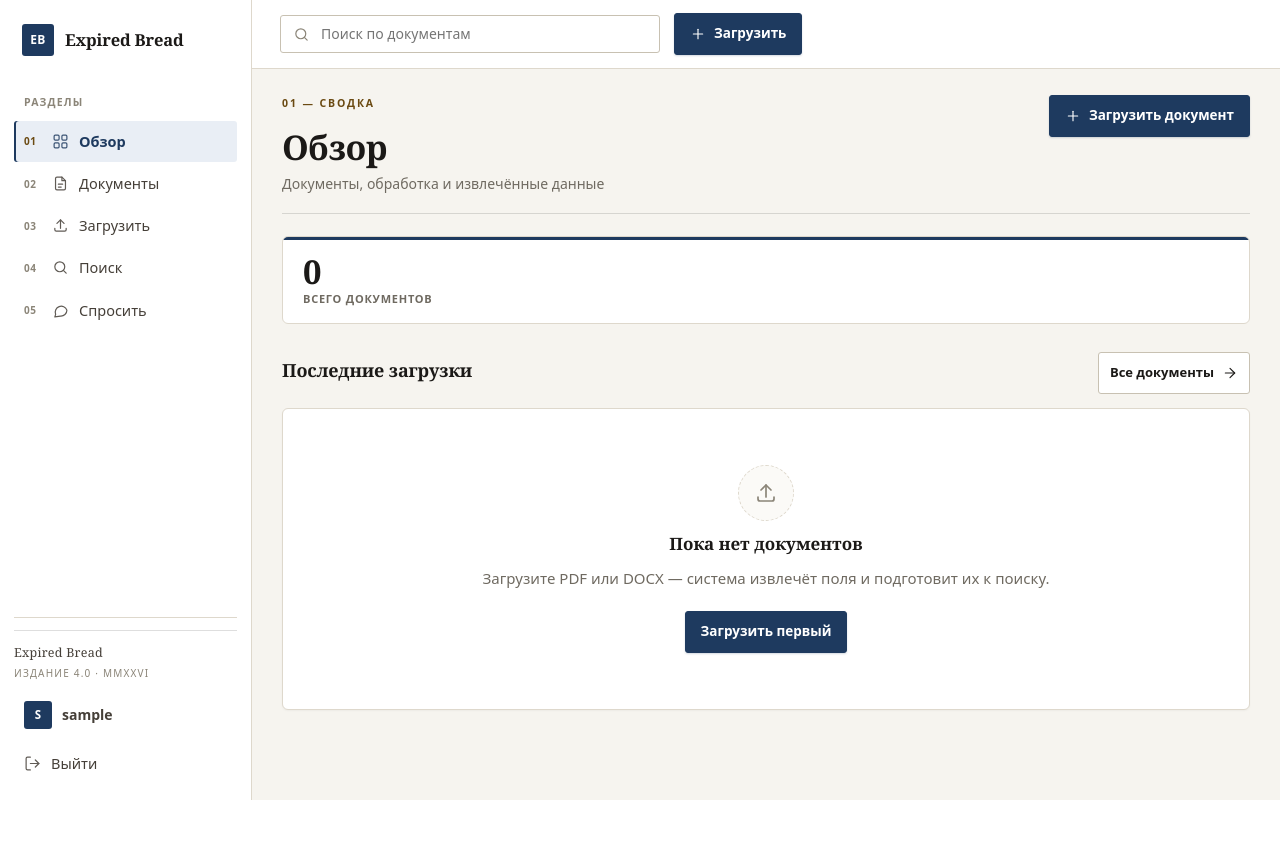
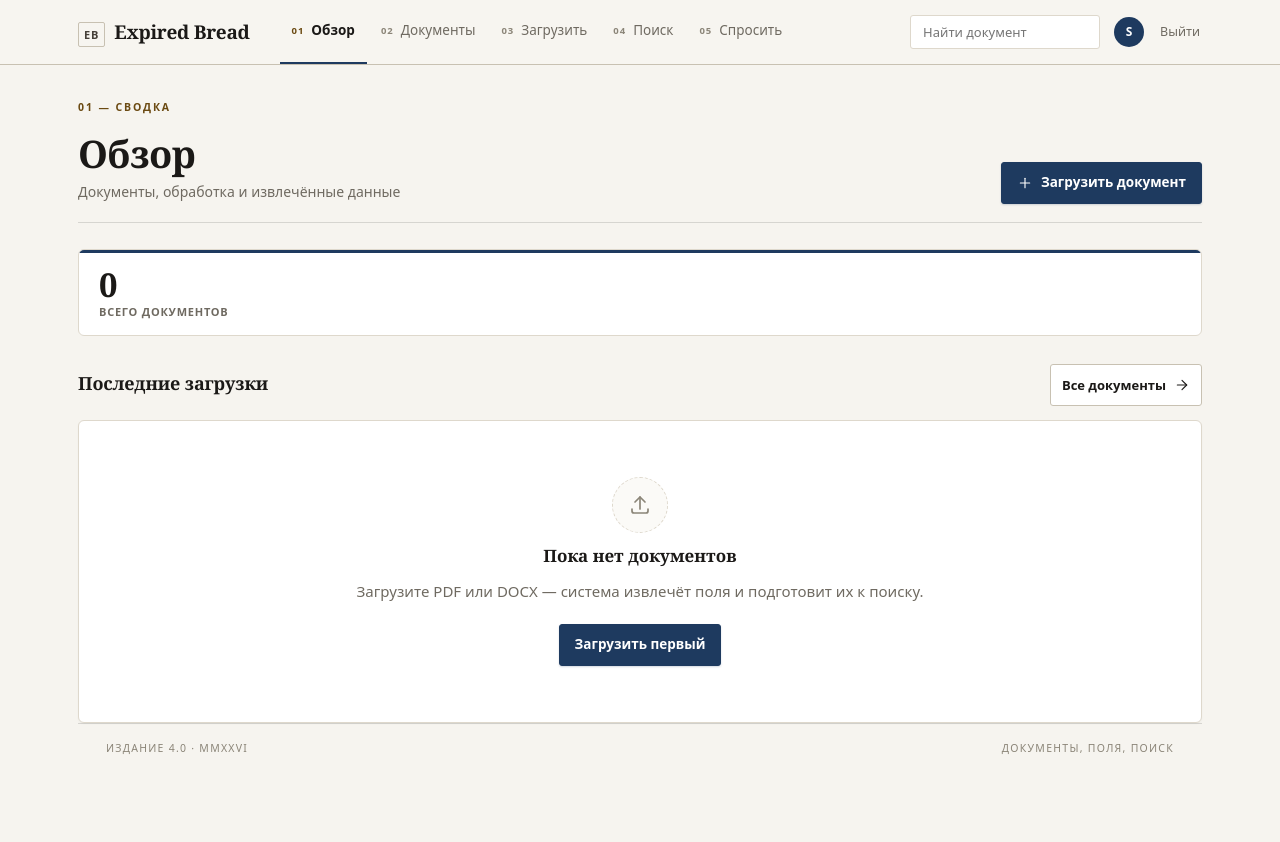
Before and after one commit to KOTorCAT/Expired-Bread, a Django app: page / in a window 1280 px wide. Before the commit the page ends 800 px from the top, so only its background shows below. Run offline with Django 5.2, Linux system fonts and the light colour scheme; the visitor is signed in with stand-in values (Sample User, id 1); data that the repository does not hold is empty.

Commit message:
Новый каркас: шапка-мачта с нумерованными вкладками вместо бокового меню

```diff
--- a/documents/static/documents/css/style.css
+++ b/documents/static/documents/css/style.css
@@ -1465,3 +1465,236 @@ th {
     line-height: 1.7;
     color: var(--muted);
 }
+
+/* ==========================================================================
+   Каркас: мачта и полоса
+
+   Боковое меню убрано: навигация живёт в шапке, как в печатном издании —
+   номер, название раздела, тонкая линейка под активным.
+   ========================================================================== */
+
+.app {
+    min-height: 100vh;
+    display: flex;
+    flex-direction: column;
+    background: var(--paper);
+}
+
+/* --- Мачта --------------------------------------------------------------- */
+
+.masthead {
+    position: sticky;
+    top: 0;
+    z-index: 40;
+    background: color-mix(in srgb, var(--paper) 92%, #fff);
+    border-bottom: 1px solid var(--rule-strong);
+    backdrop-filter: blur(6px);
+}
+
+.masthead__bar {
+    max-width: 1180px;
+    margin: 0 auto;
+    padding: 0 28px;
+    height: 64px;
+    display: flex;
+    align-items: center;
+    gap: 30px;
+}
+
+.wordmark {
+    display: inline-flex;
+    align-items: baseline;
+    gap: 9px;
+    text-decoration: none;
+    color: var(--ink);
+    flex: none;
+}
+
+.wordmark__mark {
+    font-size: 11px;
+    font-weight: 700;
+    letter-spacing: 0.08em;
+    border: 1px solid var(--rule-strong);
+    border-radius: 2px;
+    padding: 3px 5px;
+    color: var(--ink-soft);
+}
+
+.wordmark__text {
+    font-family: var(--font-serif);
+    font-size: 19px;
+    font-weight: 600;
+    letter-spacing: -0.015em;
+}
+
+/* --- Вкладки разделов ---------------------------------------------------- */
+
+.tabs {
+    display: flex;
+    align-items: stretch;
+    gap: 2px;
+    height: 64px;
+    flex: 1;
+    min-width: 0;
+    overflow-x: auto;
+    scrollbar-width: none;
+}
+
+.tabs::-webkit-scrollbar { display: none; }
+
+.tab {
+    position: relative;
+    display: inline-flex;
+    align-items: baseline;
+    gap: 7px;
+    padding: 0 12px;
+    height: 64px;
+    align-items: center;
+    text-decoration: none;
+    color: var(--muted);
+    font-size: 13.5px;
+    white-space: nowrap;
+    border-bottom: 2px solid transparent;
+    transition: color 0.12s ease, border-color 0.12s ease;
+}
+
+.tab__num {
+    font-size: 9.5px;
+    font-weight: 700;
+    letter-spacing: 0.1em;
+    color: var(--faint);
+    font-variant-numeric: tabular-nums;
+    transition: color 0.12s ease;
+}
+
+.tab:hover { color: var(--ink); }
+.tab:hover .tab__num { color: var(--muted); }
+
+.tab.is-active {
+    color: var(--ink);
+    border-bottom-color: var(--accent);
+    font-weight: 600;
+}
+
+.tab.is-active .tab__num { color: var(--accent-warm); }
+
+/* --- Инструменты справа -------------------------------------------------- */
+
+.masthead__tools {
+    display: flex;
+    align-items: center;
+    gap: 14px;
+    flex: none;
+}
+
+.searchline input {
+    width: 190px;
+    height: 34px;
+    padding: 0 12px;
+    font-size: 13px;
+    font-family: inherit;
+    color: var(--ink);
+    background: #fff;
+    border: 1px solid var(--rule);
+    border-radius: 3px;
+    transition: border-color 0.12s ease, width 0.18s ease;
+}
+
+.searchline input:focus {
+    outline: none;
+    width: 230px;
+    border-color: var(--accent);
+    box-shadow: 0 0 0 3px rgba(30, 58, 95, 0.1);
+}
+
+.user-chip {
+    width: 30px;
+    height: 30px;
+    display: grid;
+    place-items: center;
+    border-radius: 50%;
+    background: var(--accent);
+    color: #fff;
+    font-size: 12px;
+    font-weight: 700;
+}
+
+.linkbtn {
+    background: none;
+    border: 0;
+    padding: 4px 2px;
+    font: inherit;
+    font-size: 12.5px;
+    color: var(--muted);
+    cursor: pointer;
+    border-bottom: 1px solid transparent;
+}
+
+.linkbtn:hover { color: var(--ink); border-bottom-color: var(--rule-strong); }
+
+/* --- Полоса контента ----------------------------------------------------- */
+
+.canvas {
+    flex: 1;
+    width: 100%;
+    max-width: 1180px;
+    margin: 0 auto;
+    padding: 34px 28px 56px;
+}
+
+/* Старые обёртки больше не участвуют в раскладке */
+.main, .content { padding: 0; max-width: none; }
+
+/* --- Подпись издания ----------------------------------------------------- */
+
+.imprint {
+    border-top: 1px solid var(--rule-hair);
+    padding: 16px 28px 30px;
+    max-width: 1180px;
+    margin: 0 auto;
+    width: 100%;
+    display: flex;
+    justify-content: space-between;
+    gap: 16px;
+    font-size: 10.5px;
+    letter-spacing: 0.12em;
+    text-transform: uppercase;
+    color: var(--faint);
+}
+
+/* --- Сетка карточек под широкую полосу ----------------------------------- */
+
+.doc-grid {
+    display: grid;
+    grid-template-columns: repeat(auto-fill, minmax(300px, 1fr));
+    gap: 16px;
+}
+
+.stats {
+    grid-template-columns: repeat(auto-fit, minmax(180px, 1fr));
+}
+
+/* --- Заголовок страницы крупнее ------------------------------------------ */
+
+h1 { font-size: 38px; }
+
+.page-head {
+    display: flex;
+    align-items: flex-end;
+    justify-content: space-between;
+    gap: 24px;
+    margin-bottom: 26px;
+}
+
+.page-head h1 { margin: 0; }
+
+@media (max-width: 900px) {
+    .masthead__bar { gap: 14px; padding: 0 16px; height: auto; flex-wrap: wrap; }
+    .tabs { height: 48px; order: 3; width: 100%; }
+    .tab { height: 48px; padding: 0 9px; font-size: 12.5px; }
+    .wordmark__text { display: none; }
+    .searchline input { width: 140px; }
+    .canvas { padding: 22px 16px 40px; }
+    h1 { font-size: 28px; }
+    .page-head { flex-direction: column; align-items: flex-start; }
+}
--- a/templates/base.html
+++ b/templates/base.html
@@ -30,73 +30,60 @@
     <symbol id="i-spark" viewBox="0 0 24 24"><path d="M12 3v3M12 18v3M3 12h3M18 12h3M5.6 5.6l2.1 2.1M16.3 16.3l2.1 2.1M18.4 5.6l-2.1 2.1M7.7 16.3l-2.1 2.1"/></symbol>
 </svg>
 
-<div class="{% if user.is_authenticated %}shell{% else %}auth-shell{% endif %}">
+<div class="{% if user.is_authenticated %}app{% else %}auth-shell{% endif %}">
 
     {% if user.is_authenticated %}
-        <aside class="sidebar">
-            <a class="brand" href="{% url 'documents:index' %}">
-                <span class="brand__mark">EB</span>
-                <span class="brand__text">Expired Bread</span>
+    {% endif %}
+
+    {% if user.is_authenticated %}
+        <header class="masthead">
+            <div class="masthead__bar">
+                <a class="wordmark" href="{% url 'documents:index' %}">
+                    <span class="wordmark__mark">EB</span>
+                    <span class="wordmark__text">Expired&nbsp;Bread</span>
                 </a>
 
-            <div class="side-nav__label">Разделы</div>
-
-            <nav class="side-nav">
-                <a class="side-nav__item{% if request.resolver_match.url_name == 'index' %} is-active{% endif %}"
+                <nav class="tabs" aria-label="Разделы">
+                    <a class="tab{% if request.resolver_match.url_name == 'index' %} is-active{% endif %}"
                        href="{% url 'documents:index' %}">
-                    <svg class="icon"><use href="#i-grid"/></svg><span>Обзор</span>
+                        <span class="tab__num">01</span><span class="tab__label">Обзор</span>
                     </a>
-                <a class="side-nav__item{% if request.resolver_match.url_name == 'list' or request.resolver_match.url_name == 'detail' or request.resolver_match.url_name == 'review' %} is-active{% endif %}"
+                    <a class="tab{% if request.resolver_match.url_name == 'list' or request.resolver_match.url_name == 'detail' or request.resolver_match.url_name == 'review' %} is-active{% endif %}"
                        href="{% url 'documents:list' %}">
-                    <svg class="icon"><use href="#i-file"/></svg><span>Документы</span>
+                        <span class="tab__num">02</span><span class="tab__label">Документы</span>
                     </a>
-                <a class="side-nav__item{% if request.resolver_match.url_name == 'upload' %} is-active{% endif %}"
+                    <a class="tab{% if request.resolver_match.url_name == 'upload' %} is-active{% endif %}"
                        href="{% url 'documents:upload' %}">
-                    <svg class="icon"><use href="#i-upload"/></svg><span>Загрузить</span>
+                        <span class="tab__num">03</span><span class="tab__label">Загрузить</span>
                     </a>
-                <a class="side-nav__item{% if request.resolver_match.url_name == 'search' %} is-active{% endif %}"
+                    <a class="tab{% if request.resolver_match.url_name == 'search' %} is-active{% endif %}"
                        href="{% url 'documents:search' %}">
-                    <svg class="icon"><use href="#i-search"/></svg><span>Поиск</span>
+                        <span class="tab__num">04</span><span class="tab__label">Поиск</span>
                     </a>
-                <a class="side-nav__item{% if request.resolver_match.url_name == 'ask' %} is-active{% endif %}"
+                    <a class="tab{% if request.resolver_match.url_name == 'ask' %} is-active{% endif %}"
                        href="{% url 'documents:ask' %}">
-                    <svg class="icon"><use href="#i-chat"/></svg><span>Спросить</span>
+                        <span class="tab__num">05</span><span class="tab__label">Спросить</span>
                     </a>
                 </nav>
 
-            <div class="sidebar__foot">
-                <div class="colophon">
-                    <span class="colophon__mark">Expired Bread</span>
-                    <span class="colophon__line">Издание 4.0 · MMXXVI</span>
-                </div>
+                <div class="masthead__tools">
+                    <form class="searchline" method="get" action="{% url 'documents:search' %}" role="search">
+                        <input type="search" name="q" placeholder="Найти документ"
+                               value="{{ request.GET.q|default:'' }}" aria-label="Поиск по документам">
+                    </form>
 
-                <div class="user-block">
-                    <span class="user-block__avatar">{{ user.username|first }}</span>
-                    <span class="user-block__name">{{ user.username }}</span>
-                </div>
+                    <span class="user-chip" title="{{ user.username }}">{{ user.username|first|upper }}</span>
+
                     <form method="post" action="{% url 'logout' %}">
                         {% csrf_token %}
-                    <button type="submit" class="side-nav__item side-nav__item--button">
-                        <svg class="icon"><use href="#i-logout"/></svg><span>Выйти</span>
-                    </button>
+                        <button class="linkbtn" type="submit">Выйти</button>
                     </form>
                 </div>
-        </aside>
+            </div>
+        </header>
     {% endif %}
 
-    <div class="{% if user.is_authenticated %}main{% else %}auth-wrap{% endif %}">
-        {% if user.is_authenticated %}
-            <header class="topbar">
-                <form class="topbar__search" method="get" action="{% url 'documents:search' %}" role="search">
-                    <svg class="icon"><use href="#i-search"/></svg>
-                    <input type="search" name="q" placeholder="Поиск по документам"
-                           value="{{ request.GET.q|default:'' }}" aria-label="Поиск по документам">
-                </form>
-                <a class="btn btn--primary" href="{% url 'documents:upload' %}">
-                    <svg class="icon"><use href="#i-plus"/></svg>Загрузить
-                </a>
-            </header>
-        {% endif %}
+    <div class="{% if user.is_authenticated %}canvas{% else %}auth-wrap{% endif %}">
 
         {% if messages %}
             <div class="messages">
@@ -112,6 +99,11 @@
 
         {% if not user.is_authenticated %}
             <footer class="auth-shell__foot">Expired Bread — дипломный проект</footer>
+        {% else %}
+            <footer class="imprint">
+                <span>Издание 4.0 · MMXXVI</span>
+                <span>документы, поля, поиск</span>
+            </footer>
         {% endif %}
     </div>
 </div>
```
Lines whose indentation alone changed are shown as unchanged.
